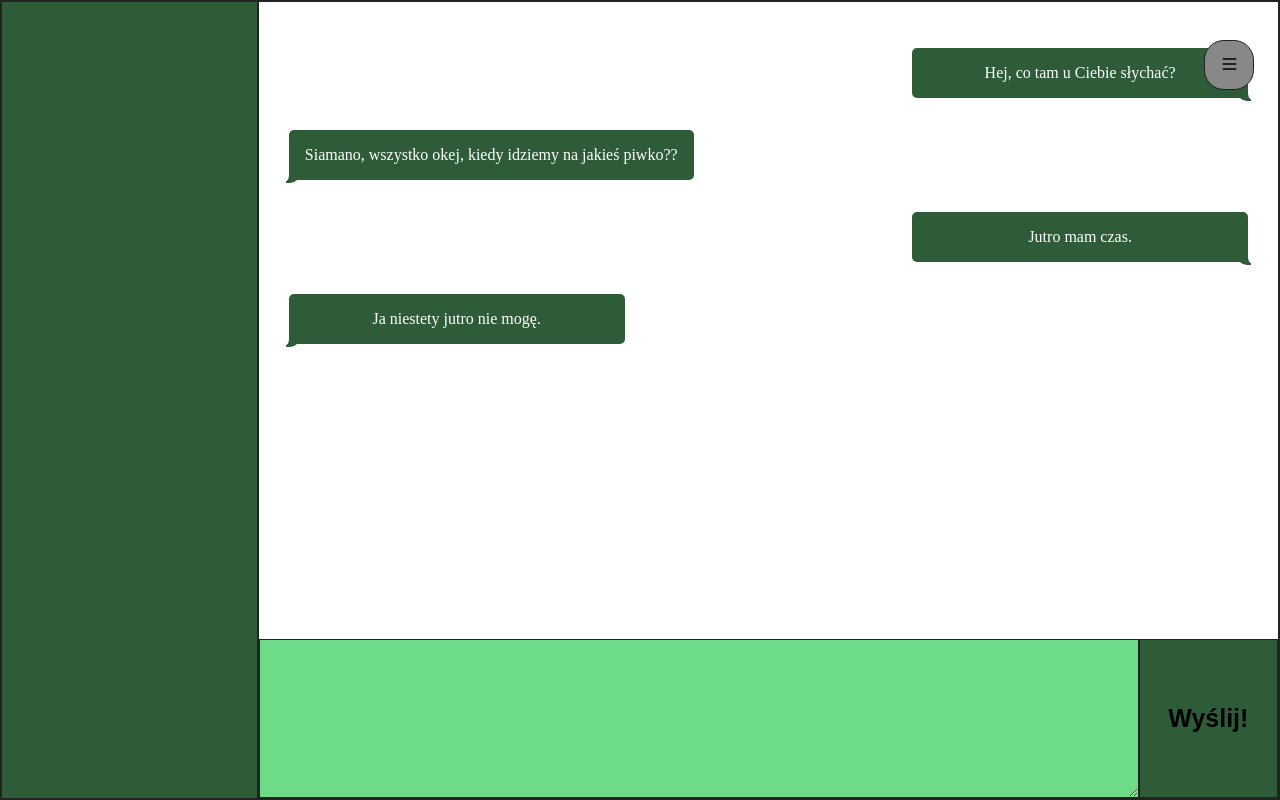
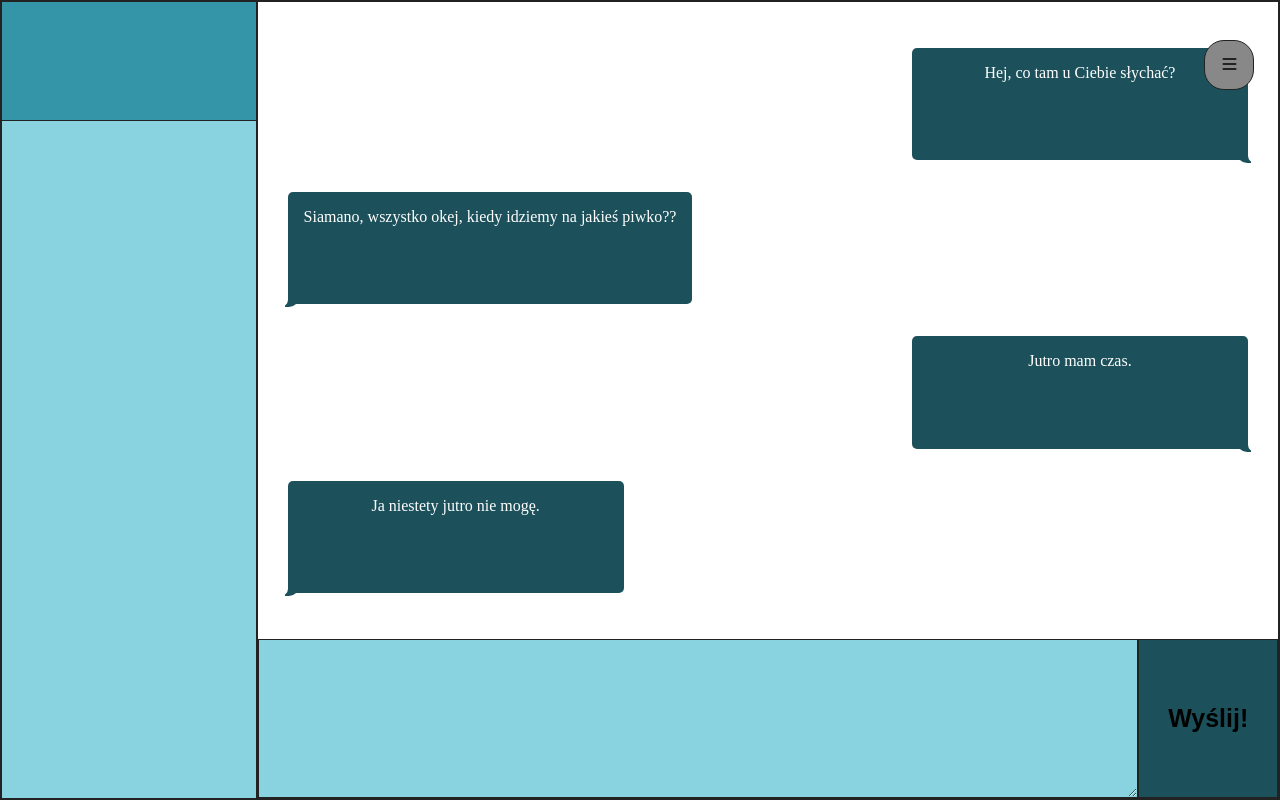
Before and after one commit to Kirweed/Messenger-clone, a Django app: template templates/index.html in a window 1280 px wide. Run offline with Django 3.2, Linux system fonts and the light colour scheme; the template is opened without the code that fills it, so the values that code supplies are empty; some libraries are stand-ins or nearby versions.

Commit message:
add mini-image to inbox, improving frontend

```diff
--- a/static/index.css
+++ b/static/index.css
@@ -65,11 +65,12 @@ img {
 	margin-right: auto;
 	margin-left: auto;
 	border: 1px solid #222;
-	display: flex;
+	display: grid;
+	grid-template-columns: 1fr 4fr;
+	grid-template-rows: 100%;
 }
 
 .conversation-box {
-	flex: 4;
 	border: 1px solid #222;
 }
 
@@ -80,18 +81,19 @@ img {
 	background-color: #fff;
 	display: flex;
 	flex-direction: column;
+	overflow-y: scroll;
 }
 
 p.to-me-message,
 p.from-me-message {
     padding: 1em;
-    background-color: #2E5C39;
+    background-color: #1C515C;
     max-width: 60%;
     min-width: 35%;
-    min-height: 25px;
     border-radius: 5px;
     align-self: flex-start;
     position: relative;
+    flex-grow: 1;
 }
 
 p.to-me-message::before,
@@ -113,7 +115,7 @@ p.from-me-message::before {
     width: 14px;
     height: 14px;
     border-bottom-left-radius: 10px;
-    background-color: #2E5C39;
+    background-color: #1C515C;
 }
 
 p.from-me-message::after {
@@ -131,7 +133,7 @@ p.to-me-message::before {
     width: 14px;
     height: 14px;
     border-bottom-right-radius: 10px;
-    background-color: #2E5C39;
+    background-color: #1C515C;
 }
 
 p.to-me-message::after {
@@ -151,7 +153,7 @@ p.to-me-message::after {
 
 .conversation-input {
 	flex: 7;
-	background-color: #6EDB89;
+	background-color: #89D3E1;
 	box-shadow: none;
 	border: 1px solid #222;
 	padding: 0px;
@@ -161,7 +163,7 @@ p.to-me-message::after {
 
 .sending-button {
 	flex: 1;
-	background-color: #2E5C39;
+	background-color: #1C515C;
 	box-shadow: none;
 	border: 1px solid #222;
 	font-size: 25px;
@@ -170,26 +172,29 @@ p.to-me-message::after {
 
 .sending-button:hover {
 	cursor: pointer;
-	background-color: #32706f;
+	background-color: #38565C;
 }
 
 .inbox {
-	flex: 1;
 	border: 1px solid #222;
-	background-color: #2E5C39;
+	background-color: #89D3E1;
 }
 
 .inbox-conversation-wrapper {
+    height: 85%;
     display: flex;
 	flex-direction: column;
+	overflow-y: scroll;
 }
 
 .inbox-label {
     width: 100%;
-    height: 10%;
+    height: 15%;
     padding: 2%;
     display: flex;
     justify-content: space-between;
+    border-bottom: 1px solid #222;
+    background-color: #3495A8;
 }
 
 .user-photo {
--- a/static/js/classes/Conversation.js
+++ b/static/js/classes/Conversation.js
@@ -27,7 +27,7 @@ export default class Conversation {
     constructor(user, messages = null, id) {
 
         this.loadMessages(messages);
-        this.user= user;
+        this.user = user;
         this.id = id;
 
         this.appendToInbox();
@@ -64,15 +64,29 @@ export default class Conversation {
     appendToInbox() {
 
         let conv_div = document.createElement('div');
+        let image_div;
         conv_div.classList.add("conversation");
+        const first_letter = this.user[0].username.charAt(0);
         INBOX_DIV.appendChild(conv_div);
+        if(this.user[0].info !== null && this.user[0].info !== undefined) {
+
+            if(typeof this.user[0].info.image === 'string') {
+                const image_src = this.user[0].info.image;
+                image_div = `<div class = 'image-in-conv'><img src = "${image_src}"></div>`;
+            } else {
+                image_div = `<div class = 'image-in-conv'><p>${first_letter}</p></div>`;
+            }
+        } else {
+            image_div = `<div class = 'image-in-conv'><p>${first_letter}</p></div>`;
+        }
         let HTML_string =
-            `<div class = "person-conversation-label">
+            `${image_div}
+            <div class = "person-conversation-label">
 		        ${this.user[0].username}
 			</div>
 			<div class = "message-conversation-label">
 				Hej, co tam?
-			</div>`
+			</div>`;
 
         conv_div.innerHTML = HTML_string;
 
--- a/static/js/main.js
+++ b/static/js/main.js
@@ -16,14 +16,25 @@ export function returnActiveConversation() {
     }
 }
 
-$('.sending-button').addEventListener('click', (event) => {
+function clicks(event) {
+    if(event.keyCode === 13) {
+        afterSend();
+    }
+}
+
+function afterSend() {
+
     const conv = returnActiveConversation();
     const input_text = $('.conversation-input').value;
     conv.sendMessage(input_text).then( () => {
         conv.addMessage(input_text);
     });
 	$('.conversation-input').value = '';
-});
+
+}
+
+$('.sending-button').addEventListener('click', afterSend);
+document.addEventListener('keydown', clicks);
 
 opt.addEventListener('click', (event) => {
 
```
Also changed, not shown: other parts of static/index.css (+22 -6 lines), static/main_page.css (+5 -5 lines).
